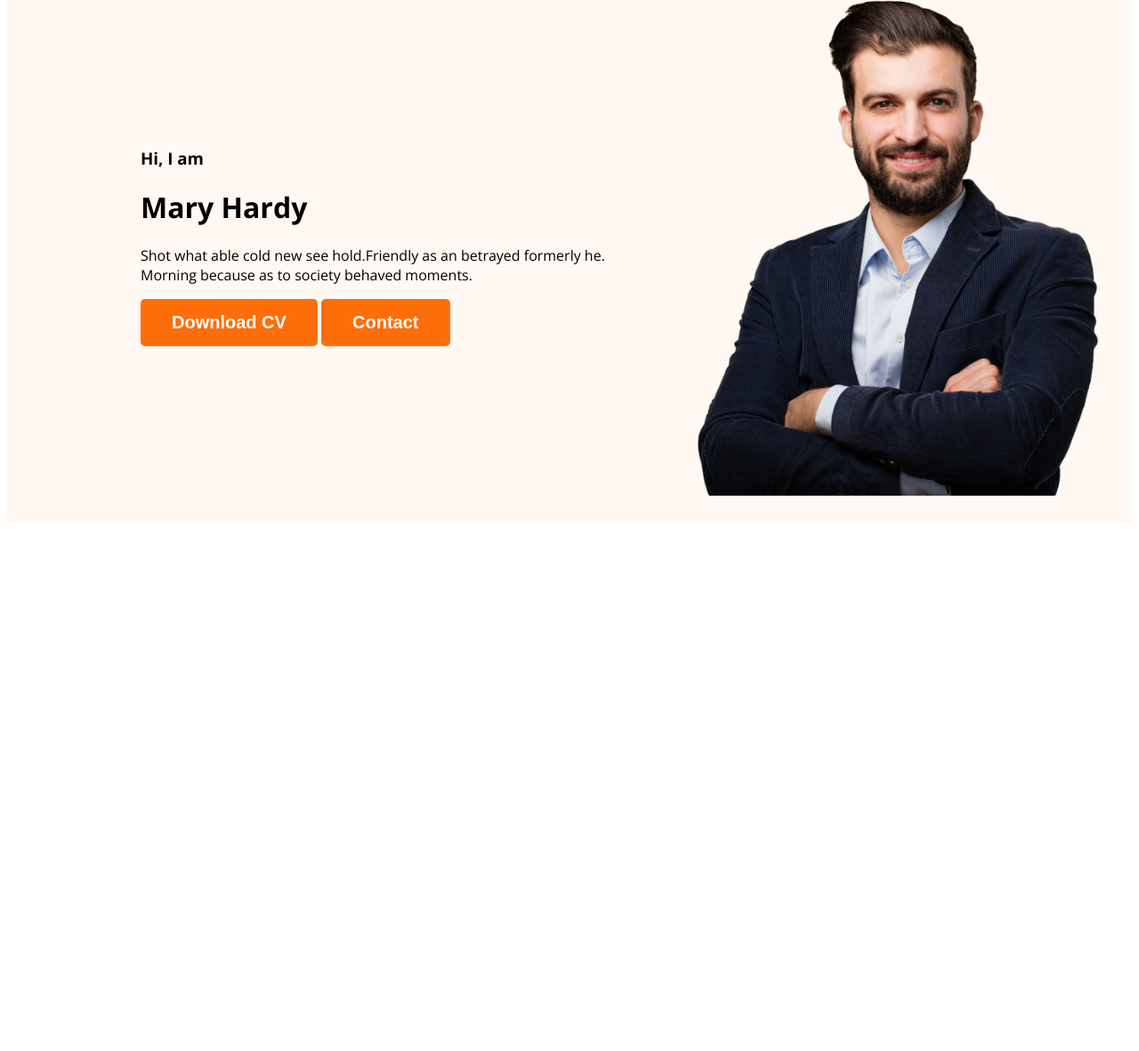
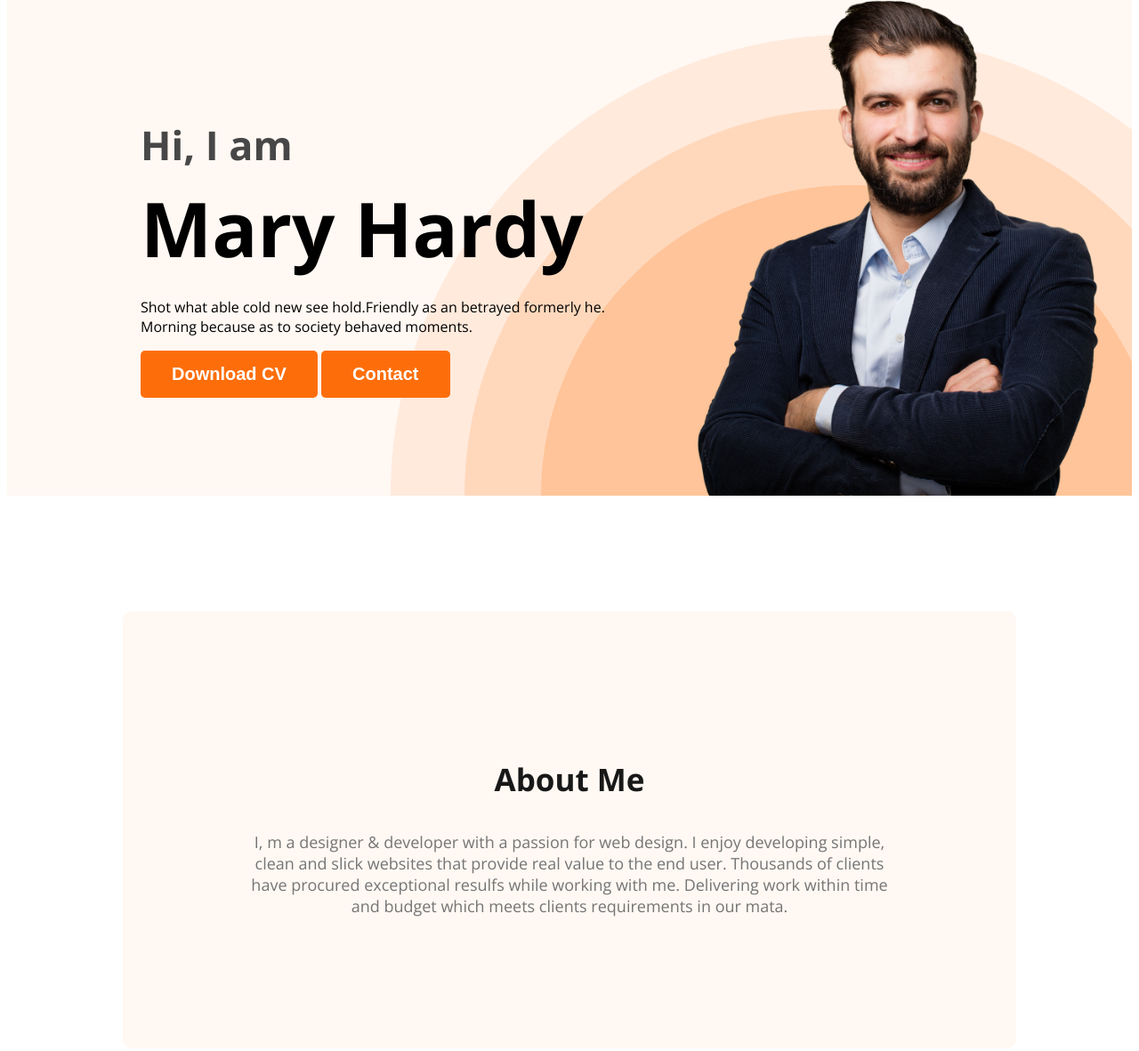
Before and after one commit to shakib2003/developer-portfolio, a plain HTML site: page index.html in a window 1280 px wide. Shown: the part 211-1392 px from the top of the page at 89% size. Before the commit the page ends 806 px from the top, so only its background shows below. Drawn offline with nearby package versions, Linux system fonts and the light colour scheme.

Commit message:
about section created

```diff
--- a/index.html
+++ b/index.html
@@ -23,16 +23,19 @@
         <div class="banner-content">
           <h3 class="banner-greeting">Hi, I  am</h3>
           <h1 class="banner-title">Mary Hardy</h1>
-          <p>Shot what able cold new see hold.Friendly as an betrayed formerly he. Morning because as to society behaved moments.</p>
+          <p class="banner-description">Shot what able cold new see hold.Friendly as an betrayed formerly he. Morning because as to society behaved moments.</p>
           <button class="btn-primary">Download CV</button>
-          <button class="btn-primary">Contact</button>
+          <button class="btn-primary"  class="last-btn">Contact</button>
         </div>
         <img class="profile-pic" src="images/hardy.png" alt="">
       </div>
     </header>
-  <body>
-
-  </body>
+    <main>
+      <section class="about">
+        <h3 class="section-title">About Me</h3>
+        <p class="section-description">I, m a designer & developer with a passion for web design. I enjoy developing simple, clean and slick websites that provide real value to the end user. Thousands of clients have procured exceptional resulfs while working with me. Delivering work within time and budget which meets clients requirements in our mata.</p>
+      </section>
+    </main>
   <footer>
 
   </footer>
--- a/styles/portfolio.css
+++ b/styles/portfolio.css
@@ -15,6 +15,19 @@ body {
   font-size: 20px;
   font-weight: 700;
   padding: 15px 35px;
+}
+
+.section-title {
+  color: #181818;
+  text-align: center;
+  font-size: 35px;
+  font-weight: 700;
+}
+
+.section-description {
+  color: #757575;
+  text-align: center;
+  font-size: 18px;
 }
 
 /* nav related styles */
@@ -48,15 +61,58 @@ nav a {
 }
 
 /* header related styles */
-.header{
+.header {
   background-color: #FFF8F3;
+  background-image: url('../images/header_bg.png');
+  background-repeat: no-repeat;
+  background-position: bottom right;
 }
 
-.banner{
-  padding: 30px 30px 30px 150px;
+/* banner related styles */
+.banner {
+  padding: 30px 30px 0 150px;
   display: flex;
   align-items: center;
+  justify-content: space-between;
 }
-.banner .profile-pic{
+
+.banner .profile-pic {
   width: 500px;
 }
+
+.banner-greeting {
+  font-size: 45px;
+  color: #474747;
+  margin-bottom: 0;
+}
+
+.banner-title {
+  font-size: 85px;
+  font-weight: 700;
+  margin-top: 5px;
+  margin-bottom: 20px;
+}
+
+.banner-description {
+  margin-top: 0;
+  width: 545px;
+}
+
+.banner-content {
+  max-width: 500px;
+}
+
+.last-btn {
+  margin-left: 30px;
+}
+
+
+/* main section styles */
+/* about section styles */
+
+.about {
+  padding: 130px;
+  border-radius: 10px;
+  background: #FFF8F3;
+  margin: 130px;
+}
```
